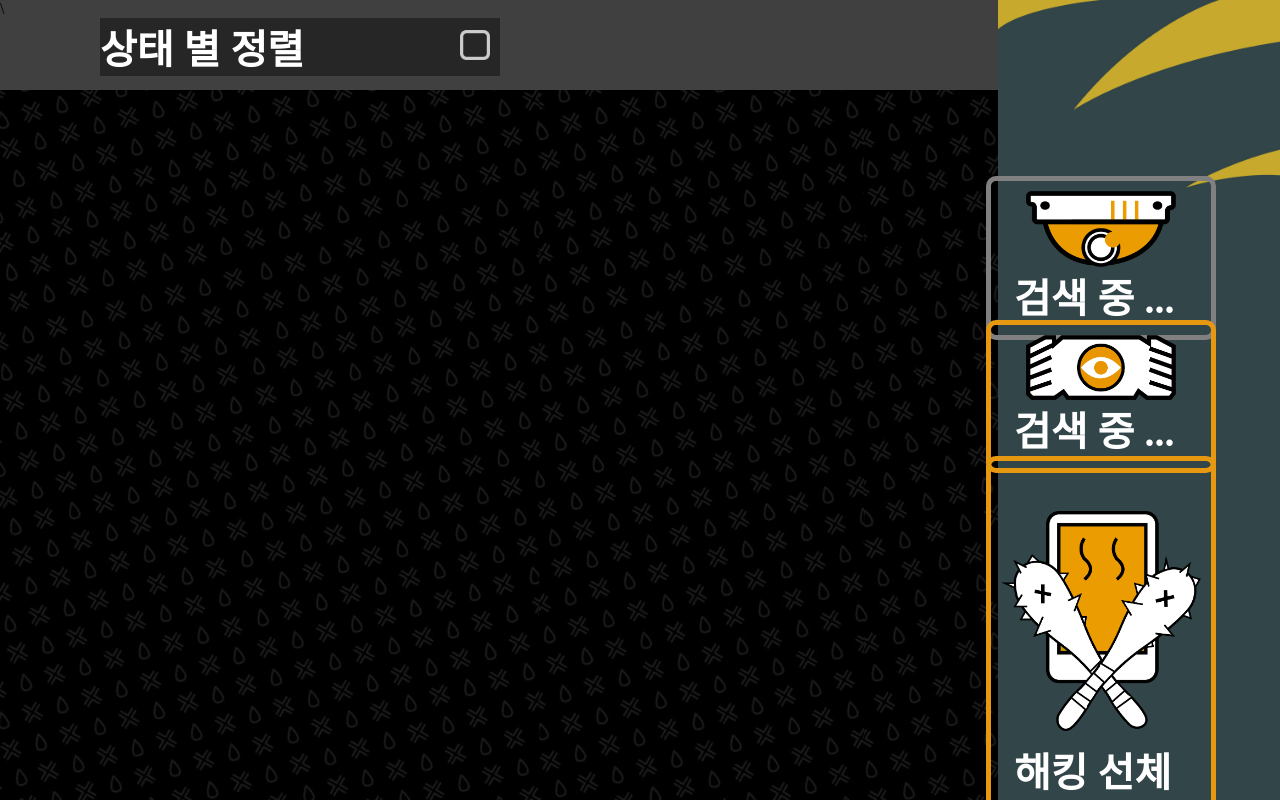
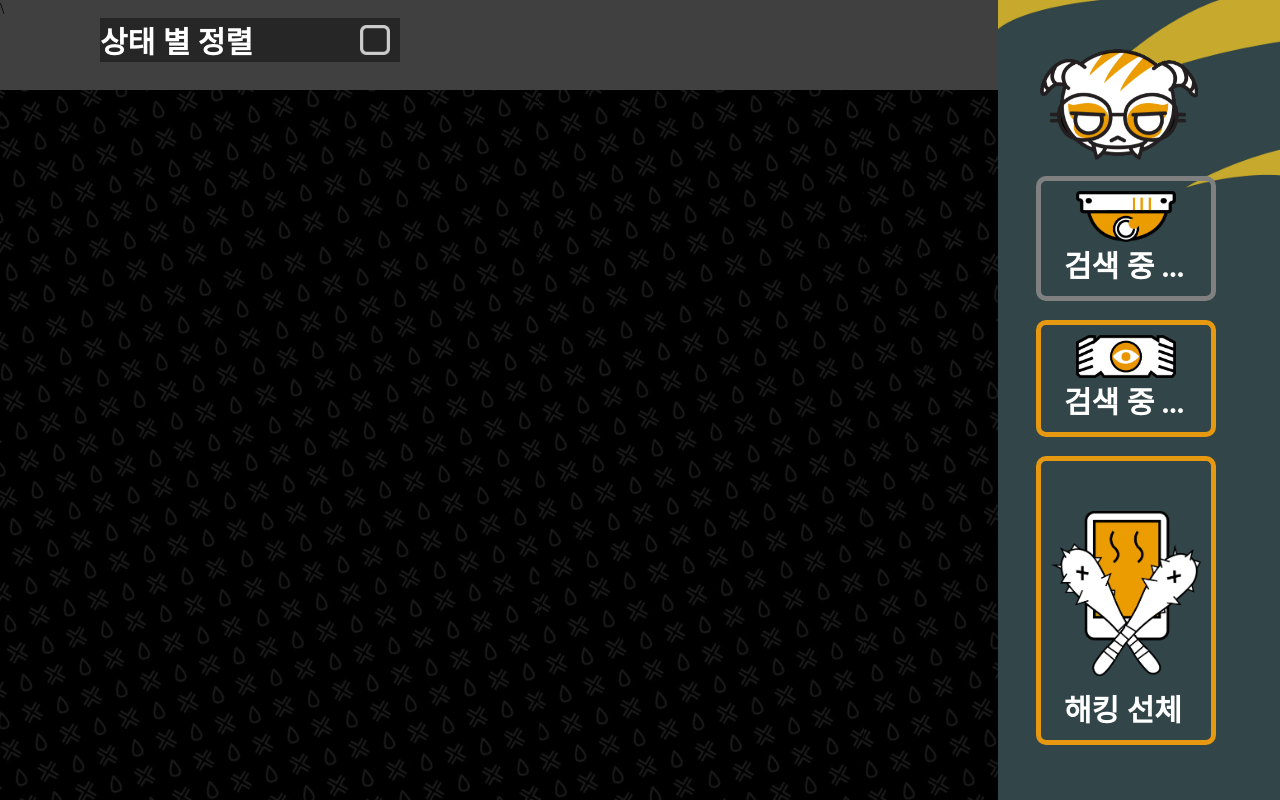
Before and after one commit to oscarpetersen/oscarpetersen.github.io, a plain HTML site: page index.html in a window 1280 px wide. Drawn offline with Linux system fonts and the light colour scheme.

Commit message:
no message

```diff
--- a/12.js
+++ b/12.js
@@ -16,10 +16,11 @@ function deselectThing() {
 
 
 function hackScreen() {
-  body.style.backgroundImage = 'url(hack.gif)';
+  body.style.backgroundImage = 'url(hack1.gif)';
   oss.style.display = 'none';
   filterbarr.style.display = 'none';
-  for (i = 0; i < 1000; i++) {
+  window.navigator.vibrate(100000)
+/*  for (i = 0; i < 1000; i++) {
     setTimeout(function(){ beep();}, 100);
     setTimeout(function(){ beep();}, 200);
     setTimeout(function(){ beep();}, 300);
@@ -31,7 +32,7 @@ function hackScreen() {
     setTimeout(function(){ beep();}, 900);
 
   }
-
+*/
   beep();
 }
 function beep() {
--- a/css/style.css
+++ b/css/style.css
@@ -20,7 +20,7 @@ background-size: cover;
 #logo{
   position: fixed;
   right: 4.2%;
-  bottom: 780px;
+  bottom: 600px;
   height: 25%;
   margin-left: 15%;
   transition: 1s;
@@ -28,7 +28,7 @@ background-size: cover;
 
 
 #hack{
-width: 200px;
+width: 150px;
 position: fixed;
 border-style: solid;
 border-color: #E69910;
@@ -45,23 +45,23 @@ border-color: gray;
 }
 p{
   font-weight: bolder;
-  font-size: 40px;
+  font-size: 30px;
   color: white;
 }
 #hk{
   padding-top: 40px;
   padding-bottom: 10px;
-  width: 200px;
+  width: 150px;
   left: 0px;
 }
 #cam1{
-  width: 150px;
+  width: 100px;
   padding-left: 25px;
 }
 #cams{
   position: fixed;
   right: 5%;
-  width: 200px;
+  width: 150px;
   padding: 10px;
   border-style: solid;
   border-color: gray;
@@ -72,7 +72,7 @@ p{
 #drones{
   position: fixed;
   right: 5%;
-  width: 200px;
+  width: 150px;
   padding: 10px;
   border-style: solid;
   border-color: #E69910;
@@ -85,7 +85,7 @@ p{
   border-color: gray;
 }
 #dron1{
-  width: 150px;
+  width: 100px;
   padding-left: 25px;
 }
 #kora{
@@ -98,8 +98,8 @@ p{
   padding-left: 13px;
 }
 #select{
-  top: 20px;
-  left: 450px;
+  top: 15px;
+  left: 350px;
   width: 30px;
   position: absolute;
   padding: 10px;
@@ -112,12 +112,12 @@ p{
 }
 #put1{
   background-color: #262626;
-  width: 400px;
+  width: 300px;
   margin-left: 100px;
 }
 #selectt{
-  top: 20px;
-  left: 450px;
+  top: 15px;
+  left: 350px;
   width: 30px;
   position: absolute;
   padding: 10px;
```
Also changed, not shown: 1 other file.
